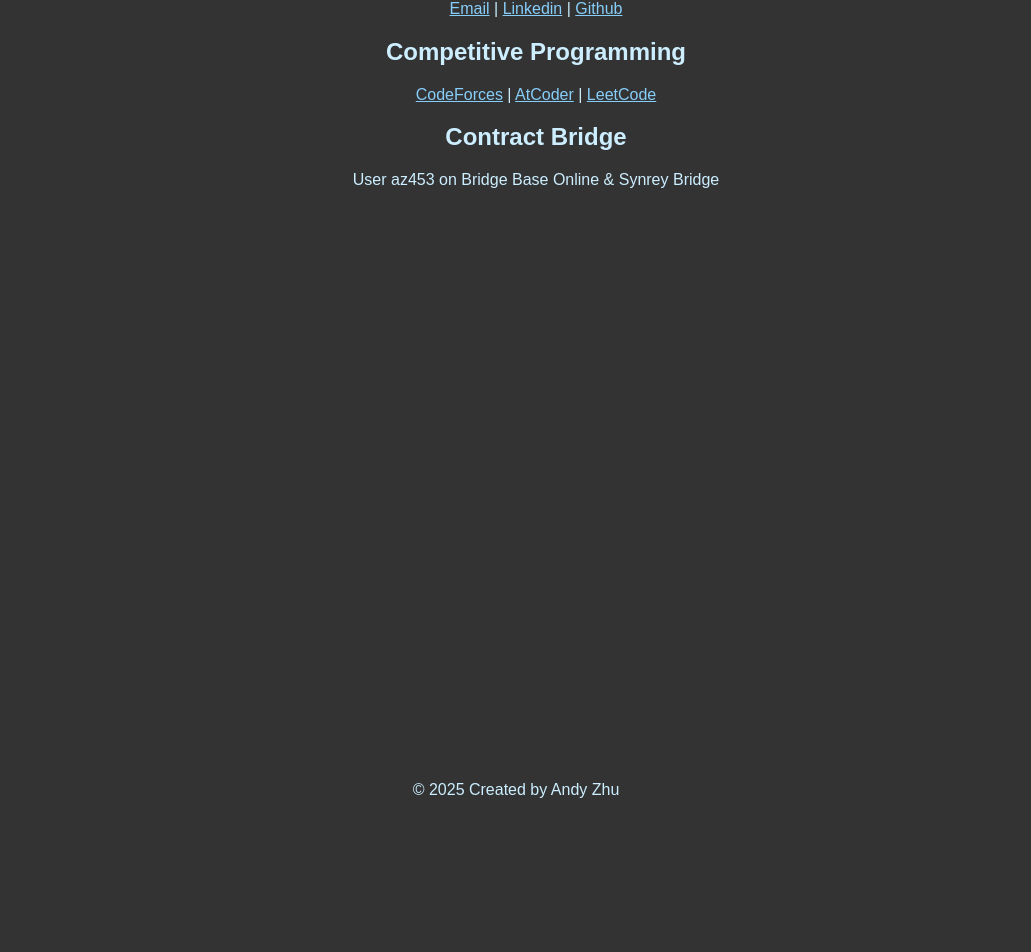
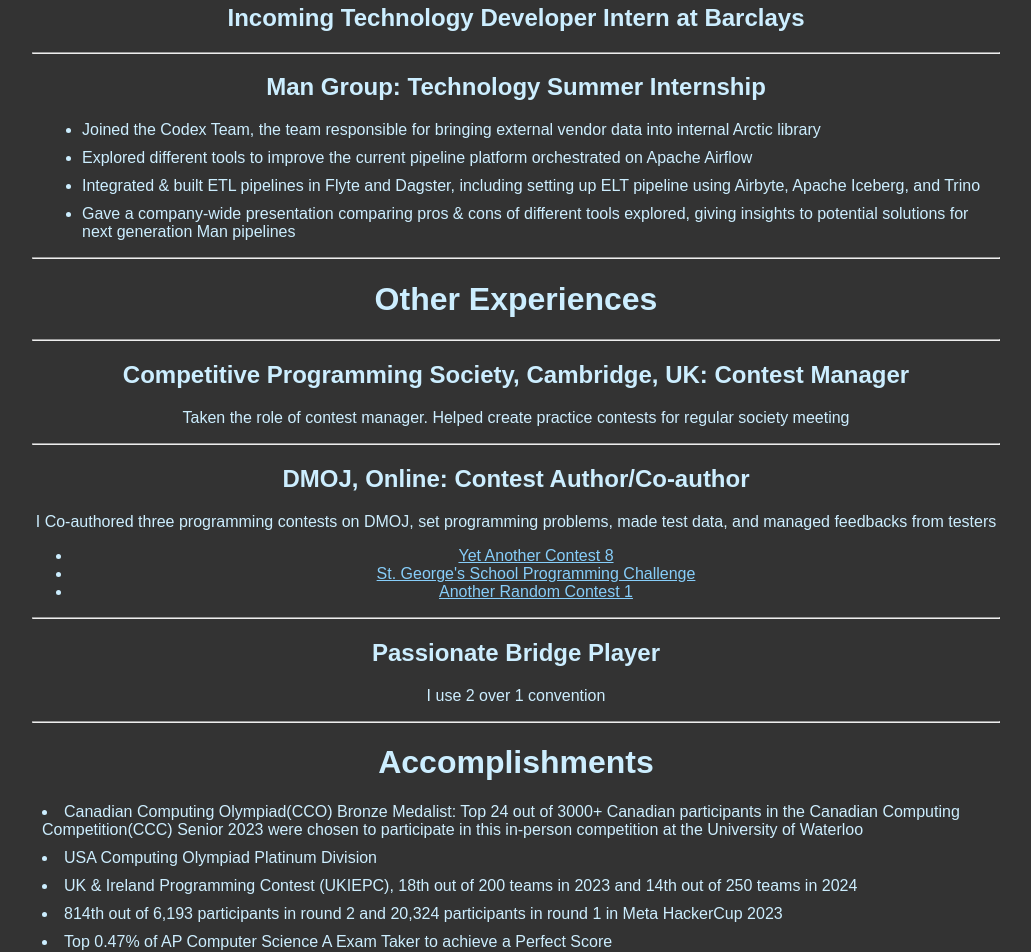
Before and after one commit to andyzhu23/andyzhu23.github.io, a React (Vite) app: page / in a window 1280 px wide. Shown: the part 230-1182 px from the top of the page, without its empty margins (124-1155 px from the left). Before the commit the page ends 1093 px from the top, so only its background shows below. Built offline with nearby package versions, Linux system fonts and the light colour scheme.

Commit message:
added Experiences section

```diff
--- a/index.html
+++ b/index.html
@@ -2,7 +2,6 @@
 <html lang="en">
   <head>
     <meta charset="UTF-8" />
-    <link rel="icon" type="image/svg+xml" href="/vite.svg" />
     <meta name="viewport" content="width=device-width, initial-scale=1.0" />
     <title>Andy Zhu</title>
   </head>
--- /dev/null
+++ b/src/Accomplishments.tsx
@@ -0,0 +1,16 @@
+import "./index.css"
+
+const Accomplishments: React.FC = () => {
+    return (
+        <>
+            <h1 style={{ textAlign: "center" }}>Accomplishments</h1>
+            <li style={{ margin: 10 }}>Canadian Computing Olympiad(CCO) Bronze Medalist: Top 24 out of 3000+ Canadian participants in the Canadian Computing Competition(CCC) Senior 2023 were chosen to participate in this in-person competition at the University of Waterloo</li>
+            <li style={{ margin: 10 }}>USA Computing Olympiad Platinum Division</li>
+            <li style={{ margin: 10 }}>UK & Ireland Programming Contest (UKIEPC), 18th out of 200 teams in 2023 and 14th out of 250 teams in 2024</li>
+            <li style={{ margin: 10 }}>814th out of 6,193 participants in round 2 and 20,324 participants in round 1 in Meta HackerCup 2023</li>
+            <li style={{margin: 10}}>Top 0.47% of AP Computer Science A Exam Taker to achieve a Perfect Score </li>
+        </>
+    );
+};
+
+export default Accomplishments;
--- /dev/null
+++ b/src/Experiences.tsx
@@ -0,0 +1,40 @@
+import "./index.css"
+
+const Experiences: React.FC = () => {
+    return (
+        <>
+            <h1 style={{ textAlign: "center" }}>Professional Experiences</h1>
+            <hr></hr>
+            <h2 style={{ textAlign: "center" }}>Incoming Technology Developer Intern at Barclays</h2>
+            <hr></hr>
+            <h2 style={{ textAlign: "center" }}>Man Group: Technology Summer Internship</h2>
+            <ul>
+                <li style={{ margin: 10 }}>Joined the Codex Team, the team responsible for bringing external vendor data into internal Arctic library</li>
+                <li style={{ margin: 10 }}>Explored different tools to improve the current pipeline platform orchestrated on Apache Airflow</li>
+                <li style={{ margin: 10 }}>Integrated & built ETL pipelines in Flyte and Dagster, including setting up ELT pipeline using Airbyte,
+                Apache Iceberg, and Trino</li>
+                <li style={{ margin: 10 }}>Gave a company-wide presentation comparing pros & cons of different tools explored, giving insights to
+                potential solutions for next generation Man pipelines</li>
+            </ul>
+            <hr></hr>
+            <h1 style={{ textAlign: "center" }}>Other Experiences</h1>
+            <hr></hr>
+            <h2 style={{ textAlign: "center" }}>Competitive Programming Society, Cambridge, UK: Contest Manager</h2>
+            <p style={{textAlign: "center"}}>Taken the role of contest manager. Helped create practice contests for regular society meeting</p>
+            <hr></hr>
+            <h2 style ={{textAlign: "center"}}>DMOJ, Online: Contest Author/Co-author</h2>
+            <p style={{textAlign: "center"}}>I Co-authored three programming contests on DMOJ, set programming problems, made test data, and managed feedbacks from testers</p>
+            <ul>
+                <li style={{textAlign: "center"}}><a href="https://dmoj.ca/contest/yac8" style={{color: "lightskyblue"}}>Yet Another Contest 8</a></li>
+                <li style={{textAlign: "center"}}><a href="https://dmoj.ca/contest/sgspc" style={{color: "lightskyblue"}}>St. George's School Programming Challenge</a></li>
+                <li style={{textAlign: "center"}}><a href="https://dmoj.ca/contest/arc1" style={{color: "lightskyblue"}}>Another Random Contest 1</a></li>
+            </ul>
+            <hr></hr>
+            <h2 style={{ textAlign: "center" }}>Passionate Bridge Player</h2>
+            <p style={{textAlign: "center"}}>I use 2 over 1 convention</p>
+            <hr></hr>
+        </>
+    );
+};
+
+export default Experiences;
--- a/src/Home.tsx
+++ b/src/Home.tsx
@@ -1,4 +1,6 @@
+import Accomplishments from './Accomplishments';
 import Contact from './Contact'
+import Experiences from './Experiences';
 
 const Home: React.FC = () => {
     return (
@@ -6,6 +8,8 @@
             <p style={{ textAlign: "center" }}>
                 Hello, Welcome to Andy's personal website. I am an undergrad at University of Cambridge studying the Computer Science Tripos.
             </p>
+            <Experiences/>
+            <Accomplishments/>
             <Contact/>
         </>
     );
```
